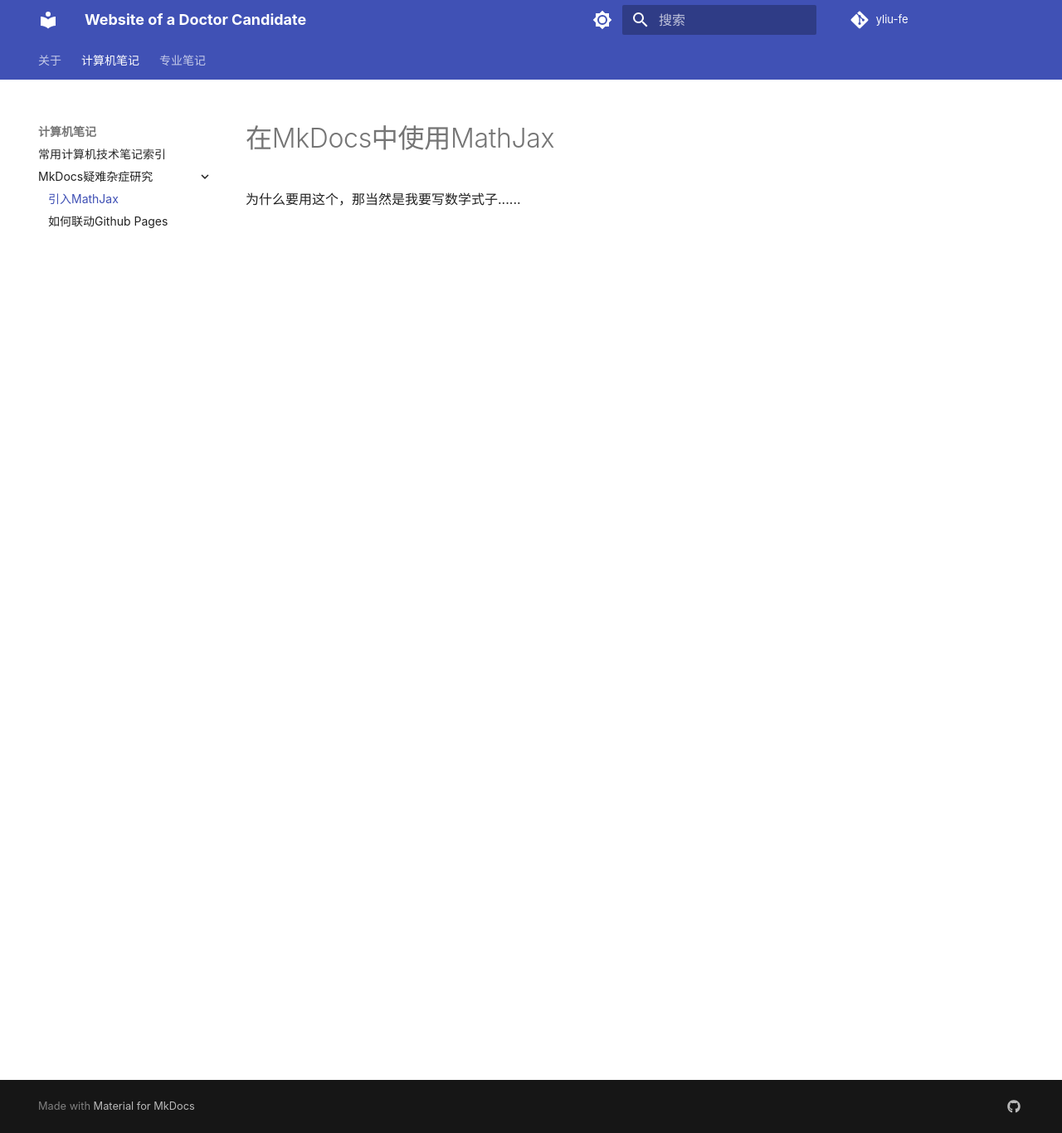
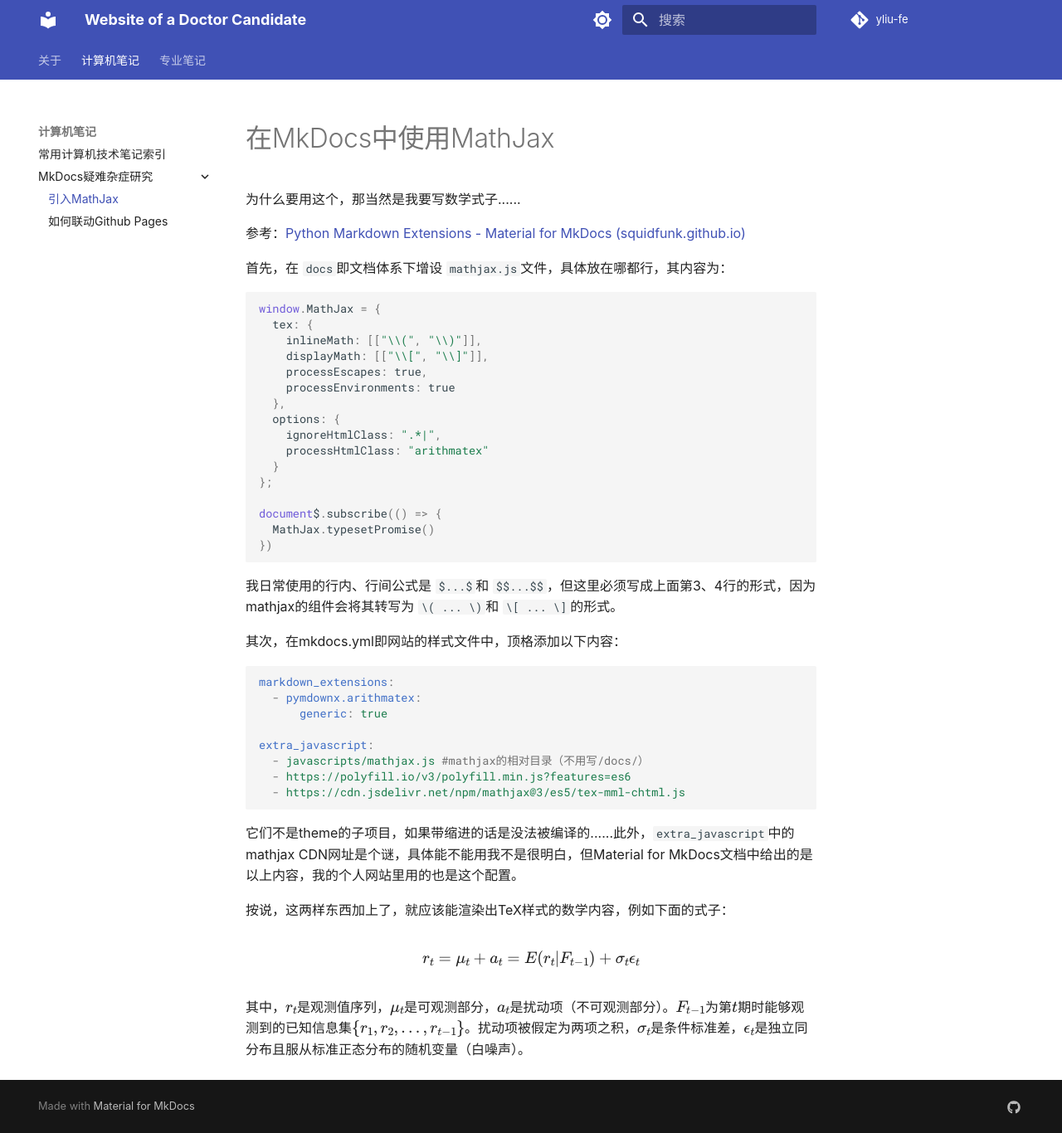
Before and after one commit to yliu-fe/yliu-fe.github.io, an MkDocs documentation site: the page built from docs/技术相关/Notes for Mkdocs/MathJax的引入.md, in a window 1280 px wide and 1366 px high. Shown: the whole window at 83% size. Built offline with MkDocs 1.6.1 and Material for MkDocs 9.7.7, drawn with Linux system fonts in a browser that asks for light colours; comment, search, counter and statistics services are not loaded.

Commit message:
Update: MathJax for Mkdocs

````diff
--- a/docs/技术相关/Notes for Mkdocs/MathJax的引入.md
+++ b/docs/技术相关/Notes for Mkdocs/MathJax的引入.md
@@ -1,3 +1,51 @@
 # 在MkDocs中使用MathJax
 
 为什么要用这个，那当然是我要写数学式子......
+
+参考：[Python Markdown Extensions - Material for MkDocs (squidfunk.github.io)](https://squidfunk.github.io/mkdocs-material/setup/extensions/python-markdown-extensions/#arithmatex)
+
+首先，在 `docs`即文档体系下增设 `mathjax.js`文件，具体放在哪都行，其内容为：
+
+```javascript
+window.MathJax = {
+  tex: {
+    inlineMath: [["\\(", "\\)"]],
+    displayMath: [["\\[", "\\]"]],
+    processEscapes: true,
+    processEnvironments: true
+  },
+  options: {
+    ignoreHtmlClass: ".*|",
+    processHtmlClass: "arithmatex"
+  }
+};
+
+document$.subscribe(() => {
+  MathJax.typesetPromise()
+})
+```
+
+我日常使用的行内、行间公式是 `$...$`和 `$$...$$`，但这里必须写成上面第3、4行的形式，因为mathjax的组件会将其转写为 `\( ... \)`和 `\[ ... \]`的形式。
+
+其次，在mkdocs.yml即网站的样式文件中，顶格添加以下内容：
+
+```yaml
+markdown_extensions:
+  - pymdownx.arithmatex:
+      generic: true
+
+extra_javascript:
+  - javascripts/mathjax.js #mathjax的相对目录（不用写/docs/）
+  - https://polyfill.io/v3/polyfill.min.js?features=es6
+  - https://cdn.jsdelivr.net/npm/mathjax@3/es5/tex-mml-chtml.js
+```
+
+它们不是theme的子项目，如果带缩进的话是没法被编译的......此外，`extra_javascript`中的mathjax CDN网址是个谜，具体能不能用我不是很明白，但Material for MkDocs文档中给出的是以上内容，我的个人网站里用的也是这个配置。
+
+按说，这两样东西加上了，就应该能渲染出TeX样式的数学内容，例如下面的式子：
+
+$$
+r_{t} = \mu_t + a_t = E(r_t|F_{t-1}) + \sigma_t \epsilon_t
+$$
+
+其中，$r_t$是观测值序列，$\mu_t$是可观测部分，$a_t$是扰动项（不可观测部分）。$F_{t-1}$为第$t$期时能够观测到的已知信息集$\{ r_1, r_2,...,r_{t-1}\}$。扰动项被假定为两项之积，$\sigma_t$是条件标准差，$\epsilon_t$是独立同分布且服从标准正态分布的随机变量（白噪声）。
````
